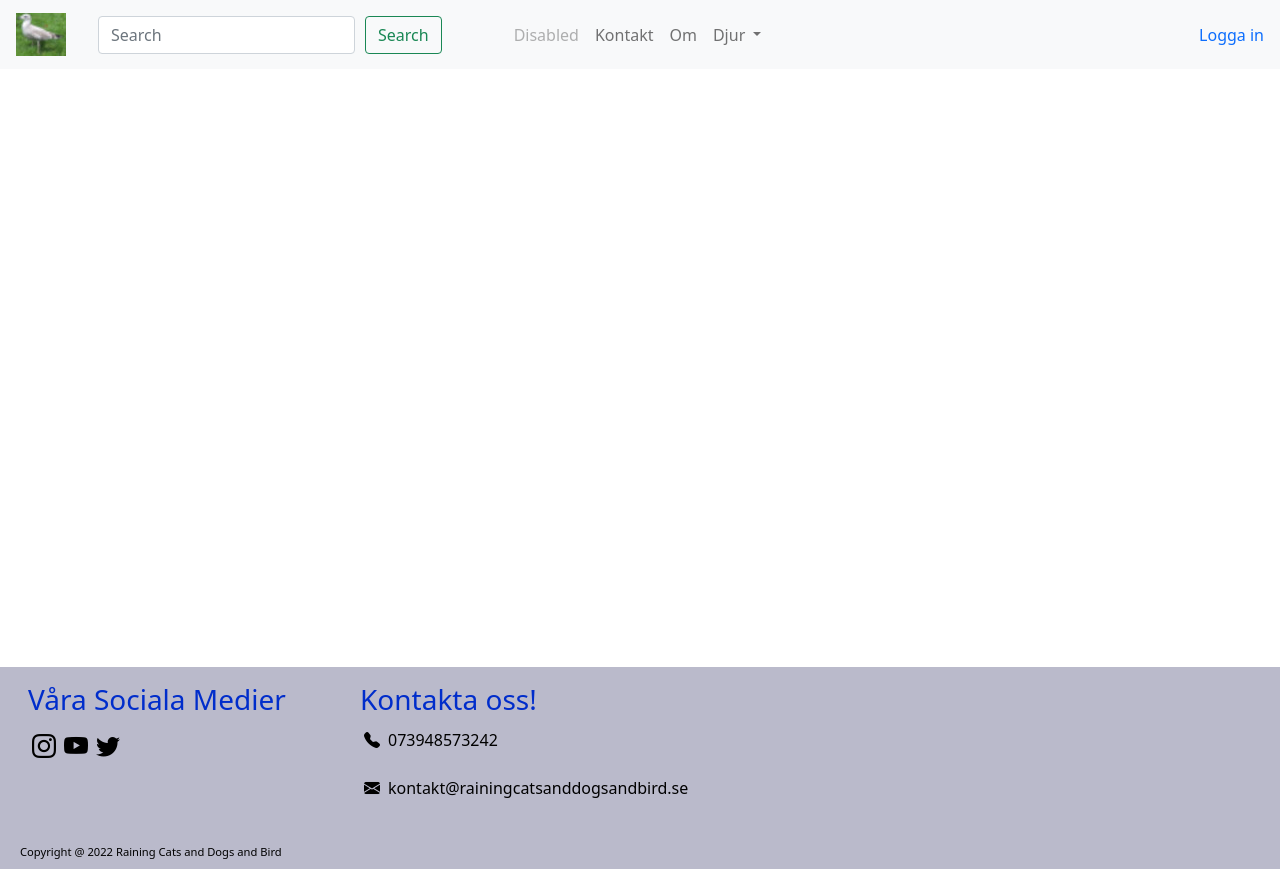
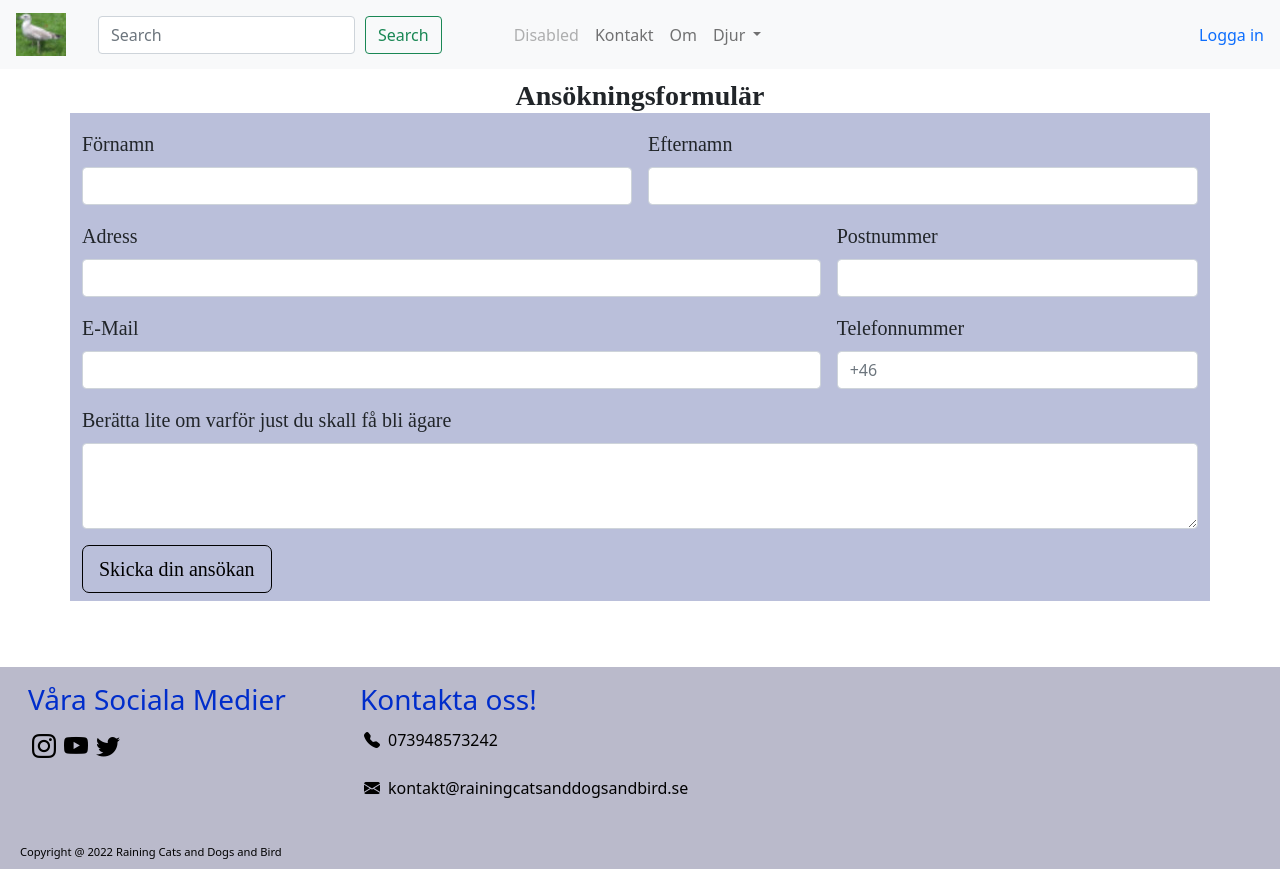
Before and after one commit to Wagsjo/Webshop, a Vue app: page /application in a window 1280 px wide. Built offline with nearby package versions, Linux system fonts and the light colour scheme; no server answers.

Commit message:
New files App

```diff
--- /dev/null
+++ b/src/components/ApplicationForm.vue
@@ -0,0 +1,79 @@
+<template>
+  <h2>Ansökningsformulär</h2>
+  <div class="container mt-3">
+    <form class="row g-3">
+      <div class="col-md-6 mt-3">
+        <label for="firstName" class="form-label">Förnamn</label>
+        <input type="text" class="form-control" id="firstName" required />
+      </div>
+      <div class="col-md-6 mt-3">
+        <label for="lastName" class="form-label">Efternamn</label>
+        <input type="text" class="form-control" id="lastName" required />
+      </div>
+      <div class="col-md-8">
+        <label for="adressInfo" class="form-label">Adress</label>
+        <input type="email" class="form-control" id="adressInfo" required />
+      </div>
+      <div class="class col-md-4">
+        <label for="postCode" class="form-label">Postnummer</label>
+        <input type="text" class="form-control" id="postCode" required />
+      </div>
+      <div class="col-md-8">
+        <label for="emailInfo" class="form-label">E-Mail</label>
+        <input type="email" class="form-control" id="emailInfo" required />
+      </div>
+      <div class="col-md-4">
+        <label for="phoneNumber" class="form-label">Telefonnummer</label>
+        <input
+          type="text"
+          class="form-control"
+          id="phoneNumber"
+          placeholder="+46"
+          required
+        />
+      </div>
+
+      <div class="col-md-12">
+        <label for="comments" class="form-label"
+          >Berätta lite om varför just du skall få bli ägare</label
+        >
+        <textarea class="form-control" id="comments" rows="3" />
+      </div>
+      <div class="col-md-12">
+        <button type="submit" class="btn btn-primary btn-lg mb-2">
+          Skicka din ansökan
+        </button>
+      </div>
+    </form>
+  </div>
+</template>
+
+<script></script>
+
+<style lang="scss" scoped>
+  h2 {
+    font-family: Encode Sans;
+    font-size: 28px;
+    font-weight: bold;
+    text-align: center;
+    margin-top: 10px;
+  }
+  .btn-primary {
+    background-color: #babfda;
+    color: black;
+    border-color: black;
+    font-family: Encode Sans;
+    border-radius: 7px;
+  }
+  .form-label {
+    font-family: Encode Sans;
+    font-size: 20px;
+    font-weight: 400;
+  }
+  .container {
+    background-color: #babfda;
+  }
+  .form-check {
+    flex-direction: row;
+  }
+</style>
--- a/src/router.js
+++ b/src/router.js
@@ -12,7 +12,7 @@ import DogsView from "./views/DogsView.vue"
 import CatsView from "./views/CatsView.vue"
 import BirdView from "./views/BirdView.vue"
 import AnimalDetailsView from "./views/AnimalDetailsView.vue"
-import CartView from "./views/CartView.vue"
+import ApplicationForm from "./views/ApplicationView.vue"
 import AddingAnimals from "./components/AddingAnimals.vue"
 
 export default createRouter({
@@ -67,7 +67,7 @@ export default createRouter({
       component: BirdView,
       path: "/bird"
     },
-    { component: CartView, path: "/cart" },
+    { component: ApplicationForm, path: "/application" },
     { component: AddingAnimals, path: "/adding" }
   ]
 })
--- /dev/null
+++ b/src/views/ApplicationView.vue
@@ -0,0 +1,15 @@
+<template>
+  <ApplicationForm />
+</template>
+
+<script>
+  import ApplicationForm from "../components/ApplicationForm.vue"
+
+  export default {
+    components: {
+      ApplicationForm
+    }
+  }
+</script>
+
+<style></style>
```
